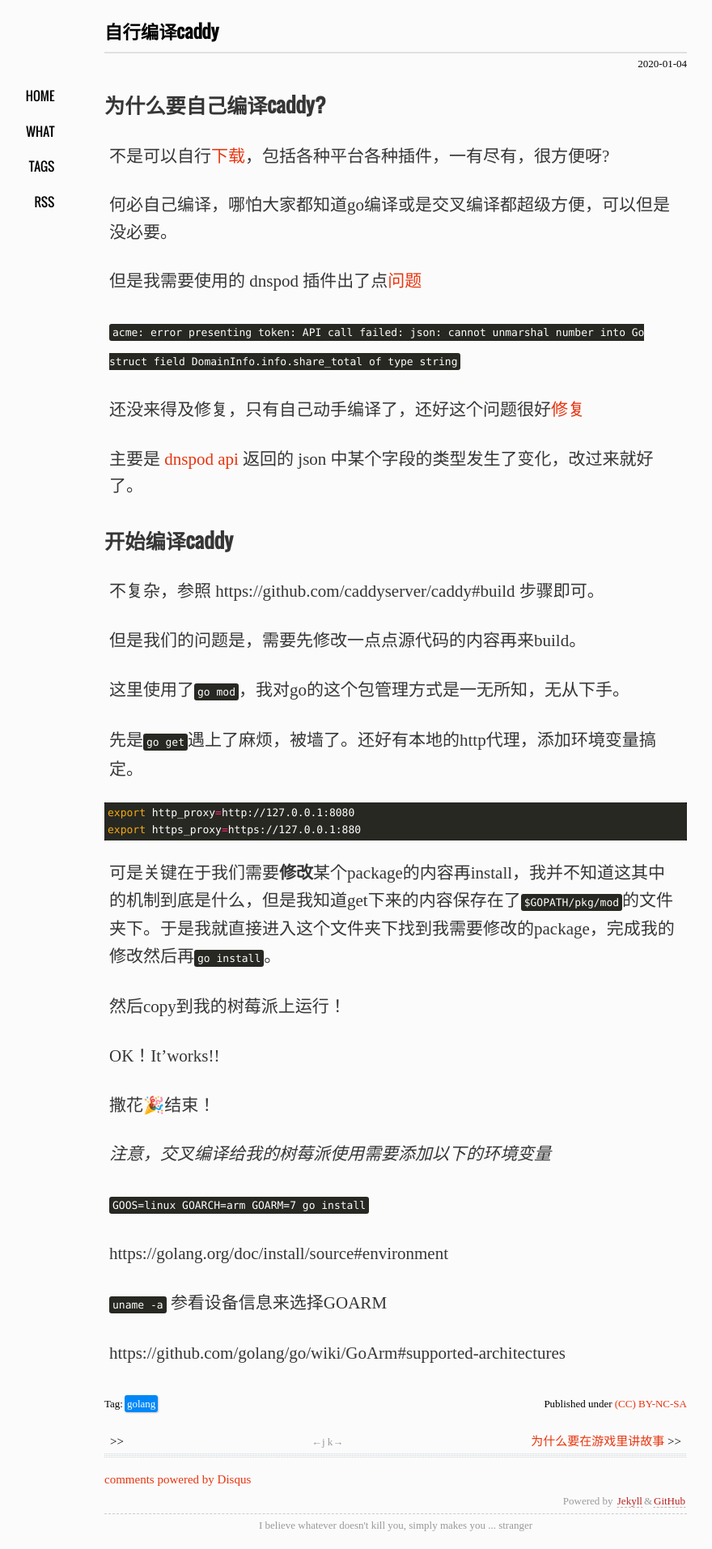
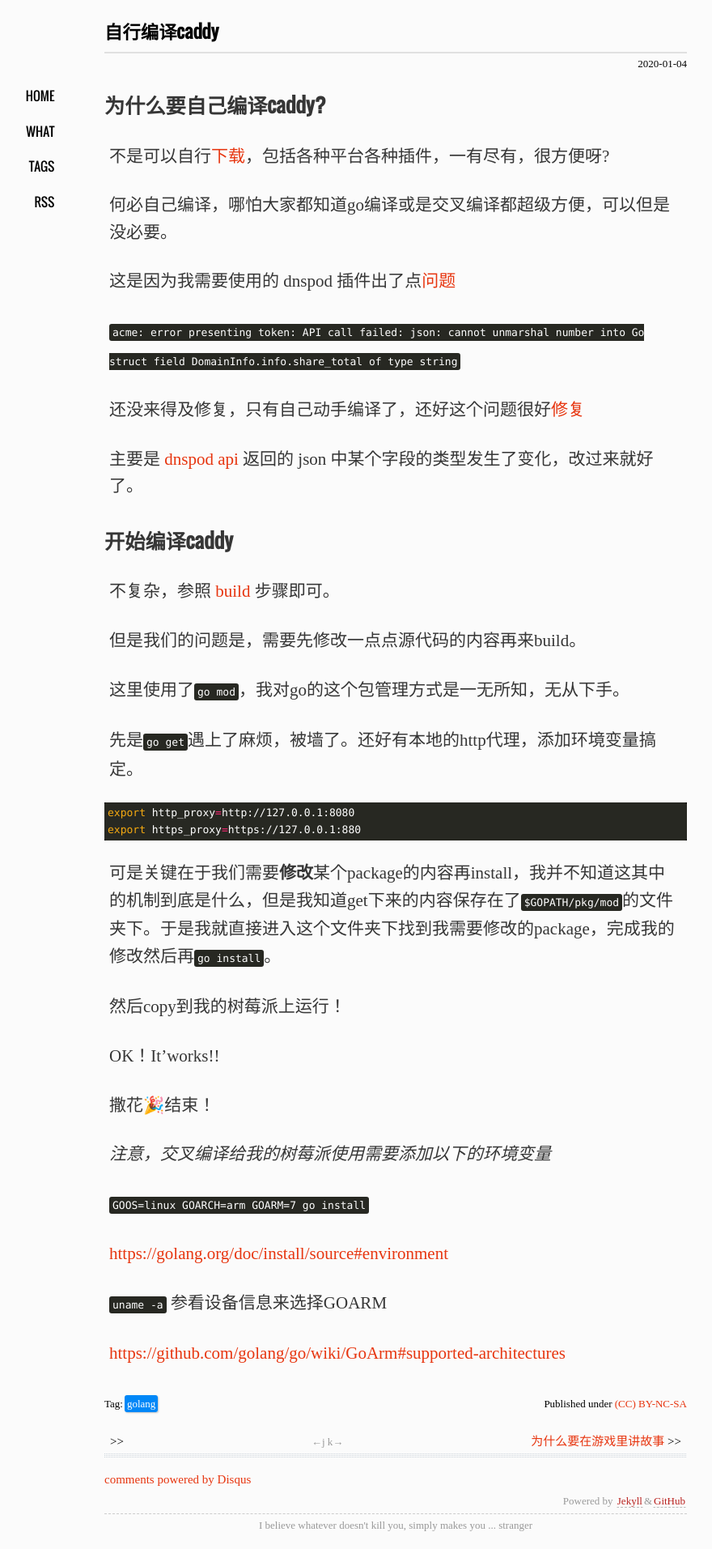
Before and after one commit to xavierskip/xavierskip.github.io, a Jekyll site: the page built from _posts/2020-1-4-go-build-caddy.md, in a window 1280 px wide. Shown: the whole page at 81% size, without its empty margins (151-1031 px from the left). Built offline with Jekyll 4.4.1, drawn with Linux system fonts in a browser that asks for light colours; comment, search, counter and statistics services are not loaded; some of the changed lines change nothing that is shown.

Commit message:
Update 2020-1-4-go-build-caddy.md
post update

```diff
--- a/_posts/2020-1-4-go-build-caddy.md
+++ b/_posts/2020-1-4-go-build-caddy.md
@@ -11,7 +11,7 @@ tags:
 
 何必自己编译，哪怕大家都知道go编译或是交叉编译都超级方便，可以但是没必要。
 
-但是我需要使用的 dnspod 插件出了点[问题](https://github.com/caddyserver/dnsproviders/issues/87)
+这是因为我需要使用的 dnspod 插件出了点[问题](https://github.com/caddyserver/dnsproviders/issues/87)
 
 `acme: error presenting token: API call failed: json: cannot unmarshal number into Go struct field DomainInfo.info.share_total of type string`
 
@@ -21,7 +21,7 @@ tags:
 
 ### 开始编译caddy
 
-不复杂，参照 https://github.com/caddyserver/caddy#build 步骤即可。
+不复杂，参照 [build](https://github.com/caddyserver/caddy#build) 步骤即可。
 
 但是我们的问题是，需要先修改一点点源代码的内容再来build。
 
@@ -48,8 +48,8 @@ OK！It'works!!
 
 `GOOS=linux GOARCH=arm GOARM=7 go install`
 
-https://golang.org/doc/install/source#environment
+[https://golang.org/doc/install/source#environment](https://golang.org/doc/install/source#environment)
 
 `uname -a` 参看设备信息来选择GOARM
 
-https://github.com/golang/go/wiki/GoArm#supported-architectures
+[https://github.com/golang/go/wiki/GoArm#supported-architectures](https://github.com/golang/go/wiki/GoArm#supported-architectures)
```
